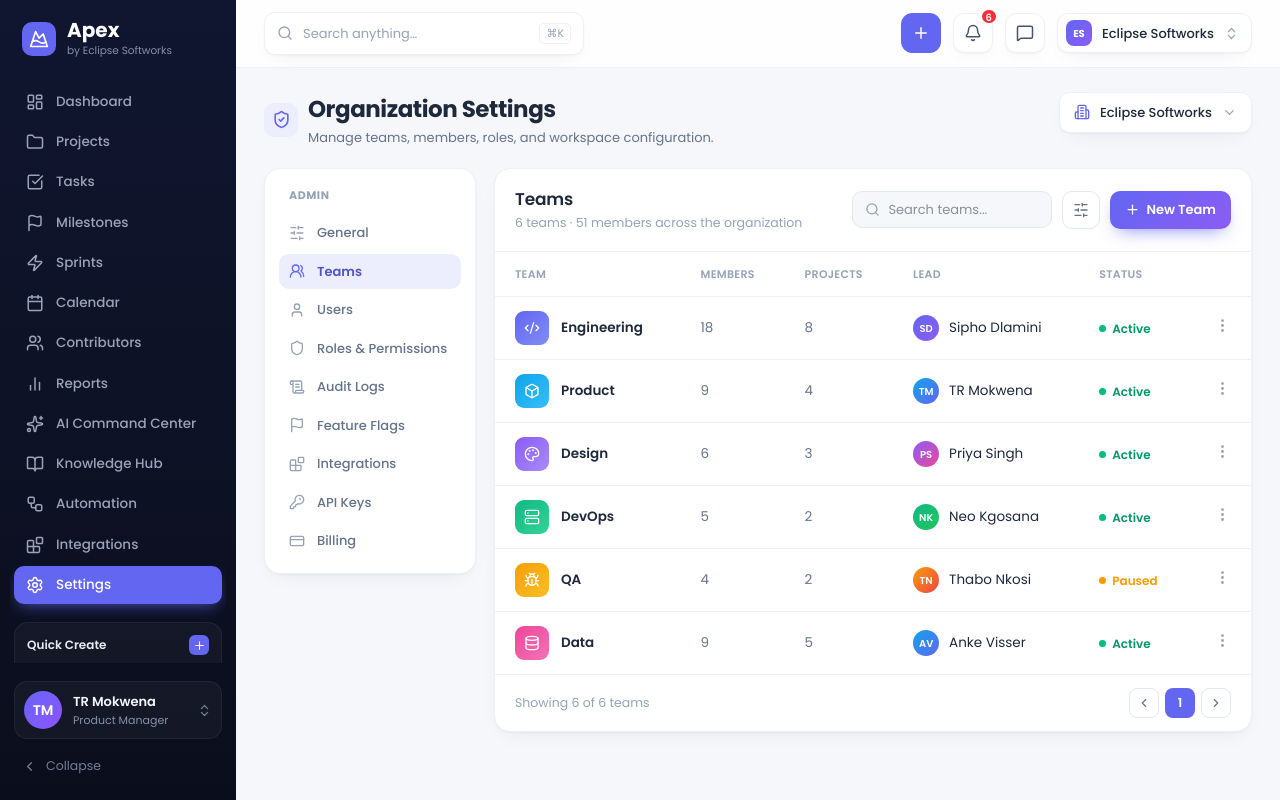
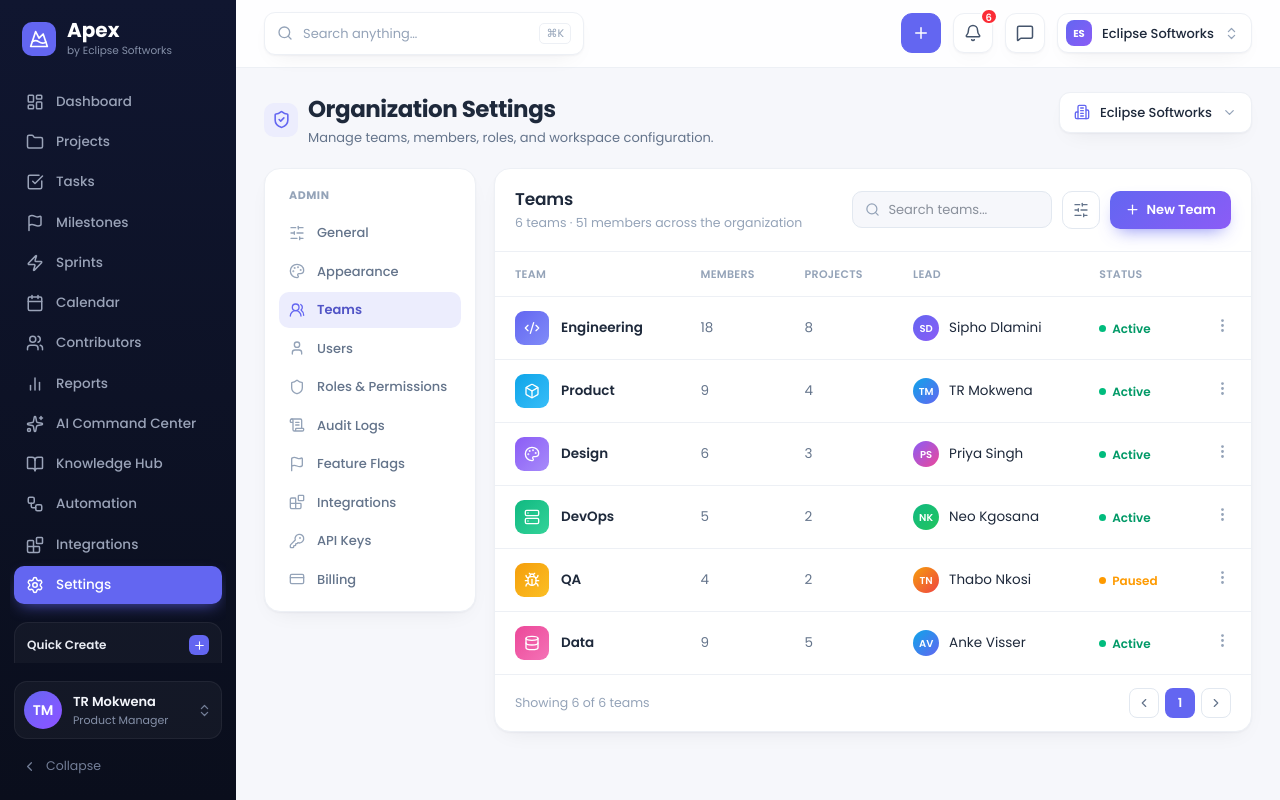
Before and after one commit to TR-Mokwena/apex-web, a Next.js app: page /settings in a window 1280 px wide. Built offline with nearby package versions, Linux system fonts and the light colour scheme.

Commit message:
feat: add ThemePicker component import to SettingsPage

```diff
--- a/app/(app)/settings/page.jsx
+++ b/app/(app)/settings/page.jsx
@@ -3,6 +3,7 @@
 import { useState } from "react";
 import Icon from "@/components/Icon";
 import { cn } from "@/lib/cn";
+import ThemePicker from "@/components/ThemePicker";
 
 const PAL = [
   "linear-gradient(135deg,#6366F1,#8B5CF6)",
@@ -13,6 +14,7 @@ const PAL = [
 ];
 const ADMIN_NAV = [
   { label: "General", icon: "SlidersHorizontal" },
+  { label: "Appearance", icon: "Palette" },
   { label: "Teams", icon: "UsersRound" },
   { label: "Users", icon: "User" },
   { label: "Roles & Permissions", icon: "Shield" },
```
